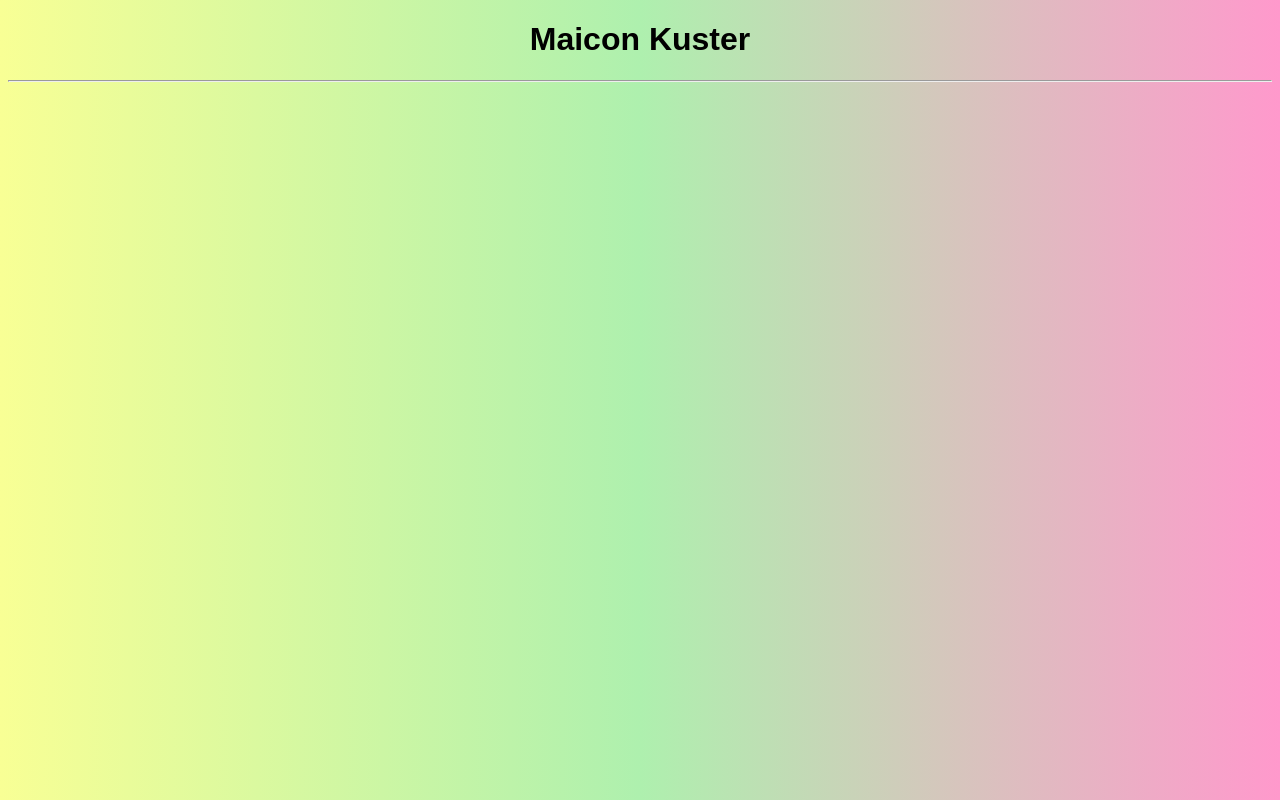
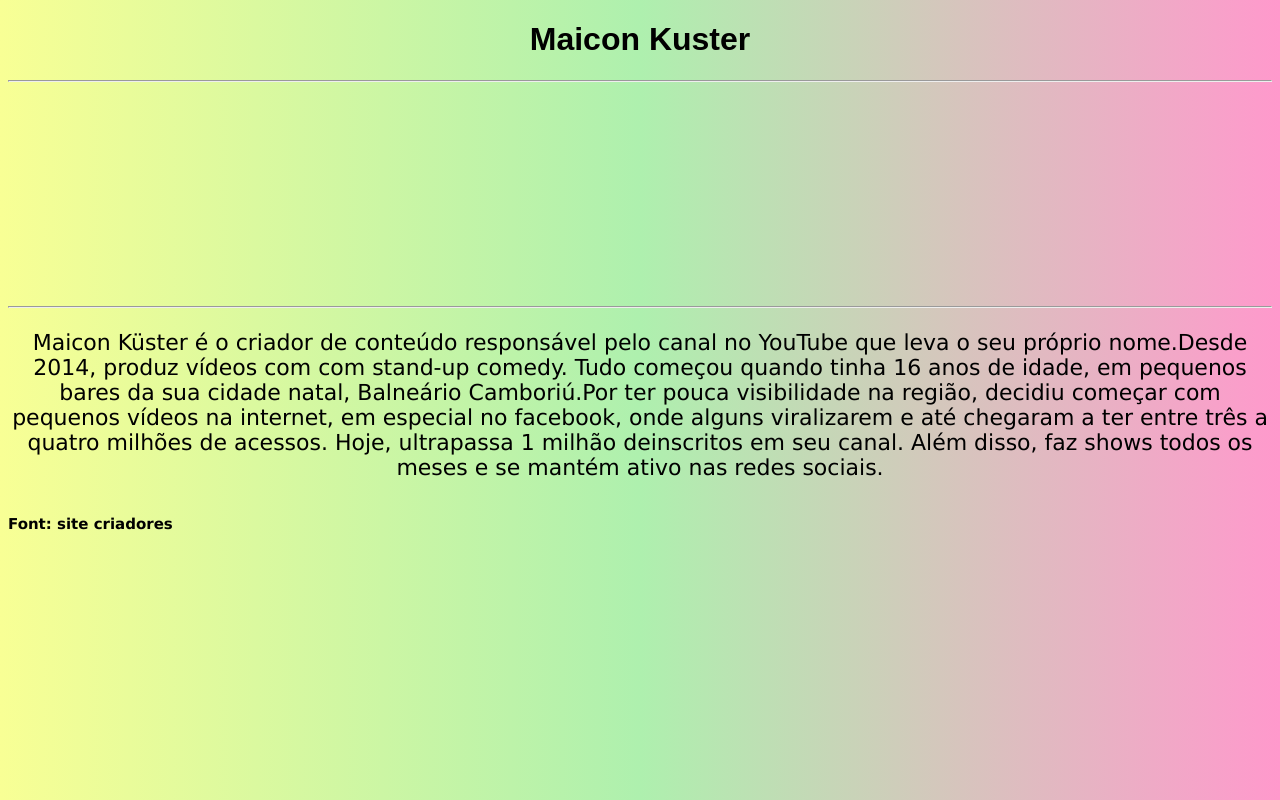
Before and after one commit to Mary347124u/biography-site, a plain HTML site: page index.html in a window 1280 px wide. Drawn offline with Linux system fonts and the light colour scheme; a web font is replaced by a local one.

Commit message:
Finalizado

```diff
--- a/index.html
+++ b/index.html
@@ -20,5 +20,16 @@
         <img src="img/ma.jpg" height="200px">
         <img src="img/co.png" height="200px">
     </marquee>
+    <hr>
+    <div class="text">
+        <p>Maicon Küster é o criador de conteúdo responsável pelo canal no YouTube que
+            leva o seu próprio nome.Desde 2014, produz vídeos com com stand-up comedy.
+            Tudo começou quando tinha 16 anos de idade, em pequenos bares da sua cidade natal,
+            Balneário Camboriú.Por ter pouca visibilidade na região, decidiu começar com pequenos
+            vídeos na internet, em especial no facebook, onde alguns viralizarem e até chegaram a
+            ter entre três a quatro milhões de acessos. Hoje, ultrapassa 1 milhão deinscritos em seu
+            canal. Além disso, faz shows todos os meses e se mantém ativo nas redes sociais.</p>
+            <h6>Font: site criadores</h6>
+    </div>
 </body>
 </html>
--- a/style.css
+++ b/style.css
@@ -1,5 +1,5 @@
 @import url('https://fonts.googleapis.com/css2?family=Shizuru&display=swap');
-@import url('https://fonts.googleapis.com/css2?family=Dancing+Script:wght@400;600&display=swap');
+
 
 body{
 background: linear-gradient(to right, #f8ff95 0%, rgb(174, 240, 174), #ff99cc 100%);
@@ -9,3 +9,15 @@ h1{
     font-family: 'Shizuru',sans-serif;
     text-align: center;
 }
+p{
+    font-family:Verdana, Geneva, Tahoma, sans-serif ;
+    text-align: center;
+    font-size: 22px;
+    color: black;
+}
+
+h6{
+font-family:Verdana, Geneva, Tahoma, sans-serif ;
+font-size: 15px;
+
+}
```
